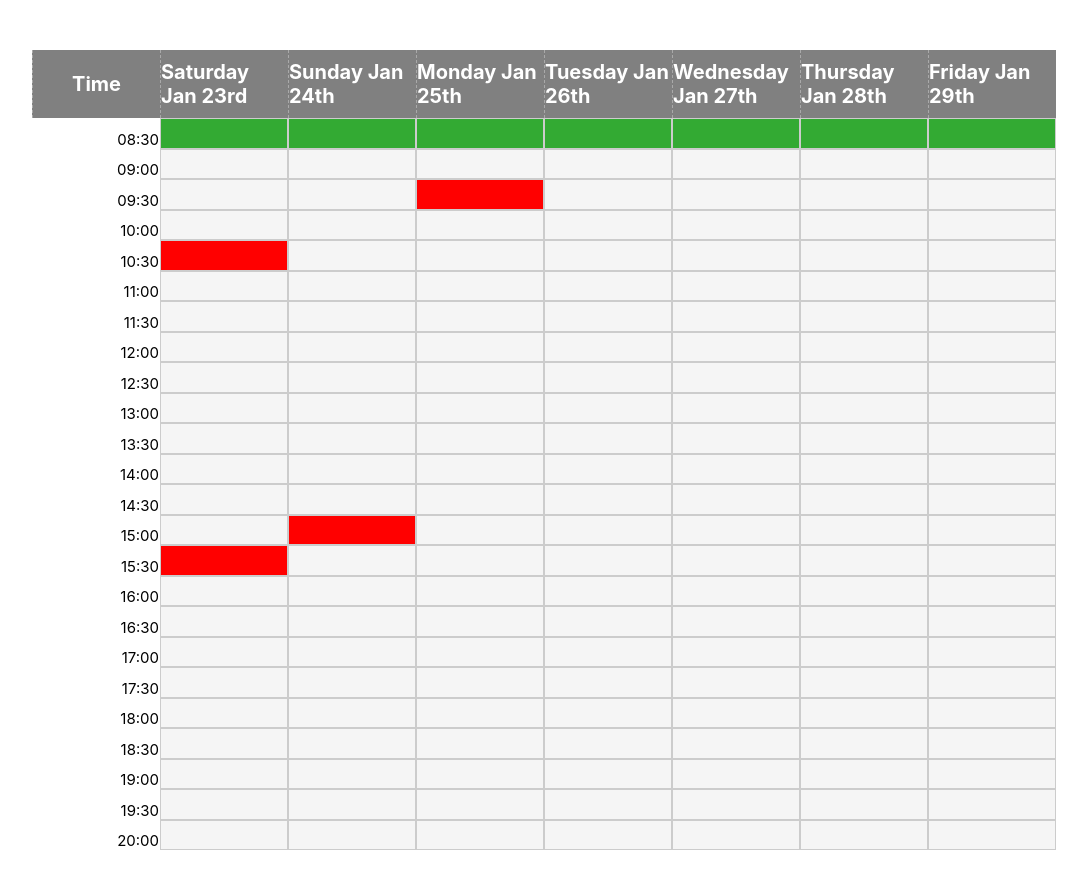
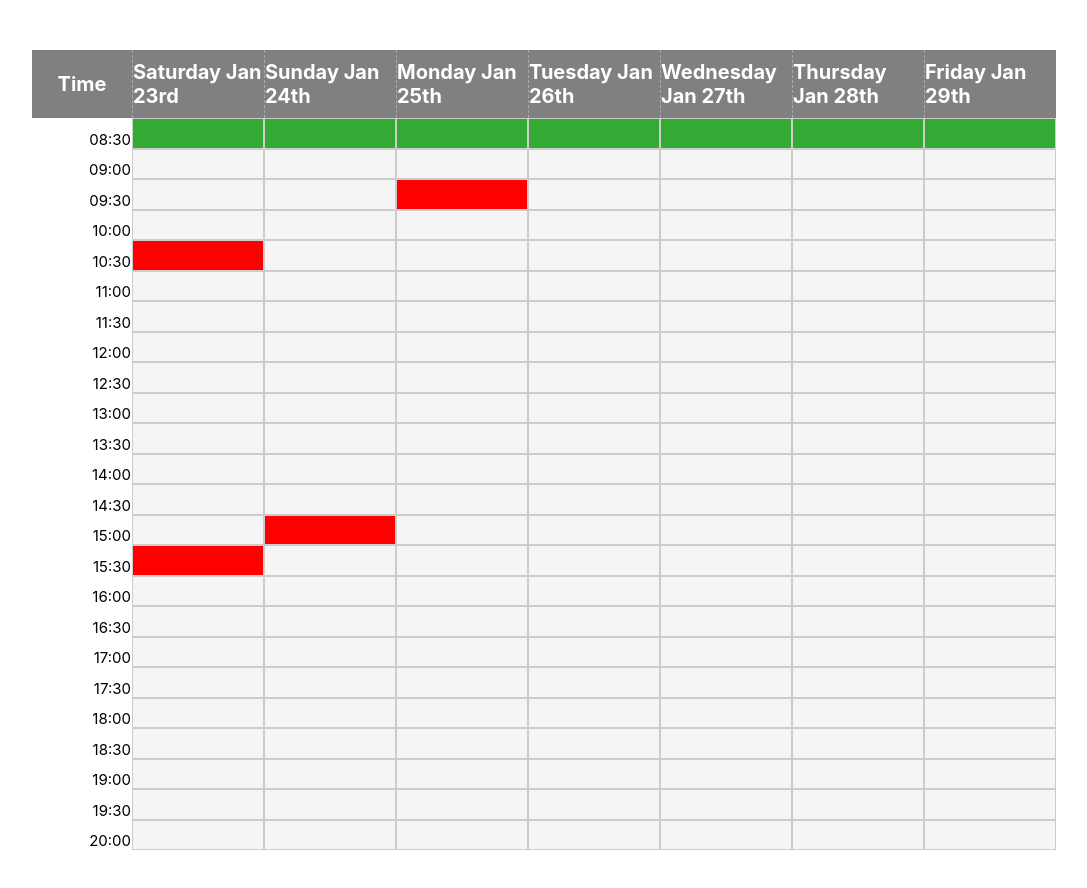
Before and after one commit to TomasPabloFerreira/delivery-schedule, a React (Create React App) app: page / in a window 1280 px wide. Shown: the top 888 px of the page, without its empty margins (96-1183 px from the left). Built offline with nearby package versions, Linux system fonts and the light colour scheme.

Commit message:
feat: time column width

```diff
--- a/src/components/CalendarHeader.scss
+++ b/src/components/CalendarHeader.scss
@@ -14,4 +14,16 @@
 	font-weight: bold;
 	padding: 10px 0;
 	border-left: 1px dashed darkgrey;
+
+	&--time {
+		display: flex;
+		width: 100px;
+		background-color: gray;
+		font-size: 20px;
+		align-items: center;
+		justify-content: center;
+		color: white;
+		font-weight: bold;
+		padding: 10px 0;
+	}
 }
--- a/src/components/CalendarHeader.tsx
+++ b/src/components/CalendarHeader.tsx
@@ -8,7 +8,12 @@ const Header = ({ labels }: Props) => {
 	return (
 		<div className="calendar__header">
 			{ labels.map((x, i) => (
-				<div className="header__cell" key={i}>{x}</div>
+				<div
+					className={`header__cell${x === 'Time' ? '--time' : '' }`}
+					key={i}
+				>
+					{x}
+				</div>
 			))}
 		</div>
 	)
--- a/src/components/TimesColumn.scss
+++ b/src/components/TimesColumn.scss
@@ -1,5 +1,5 @@
 .timesColumn {
-	flex: 1;
+	width: 100px;
 	display: flex;
 	flex-direction: column;
 
```
Also changed, not shown: 1 other file (tests, documents, lock files or other folders).
